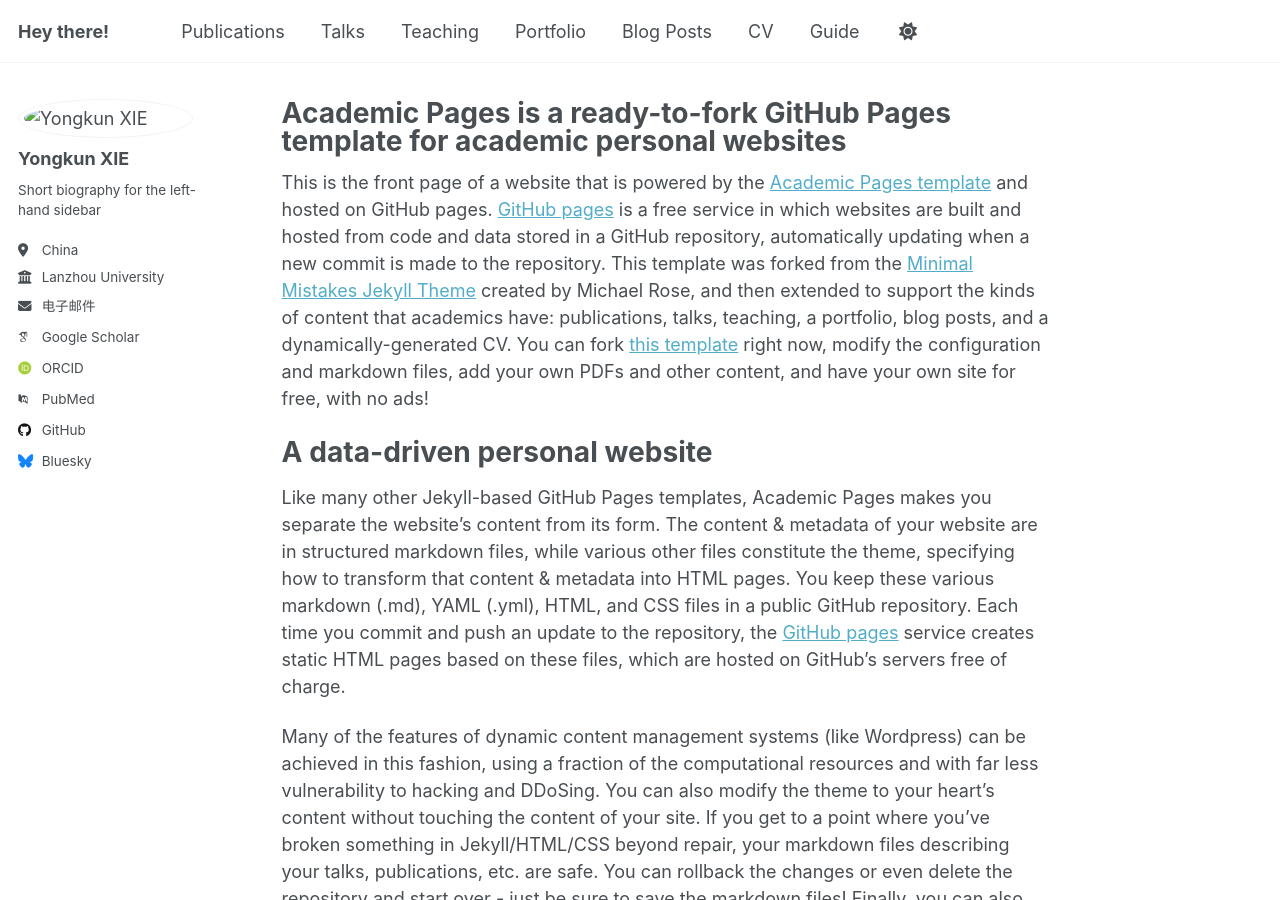
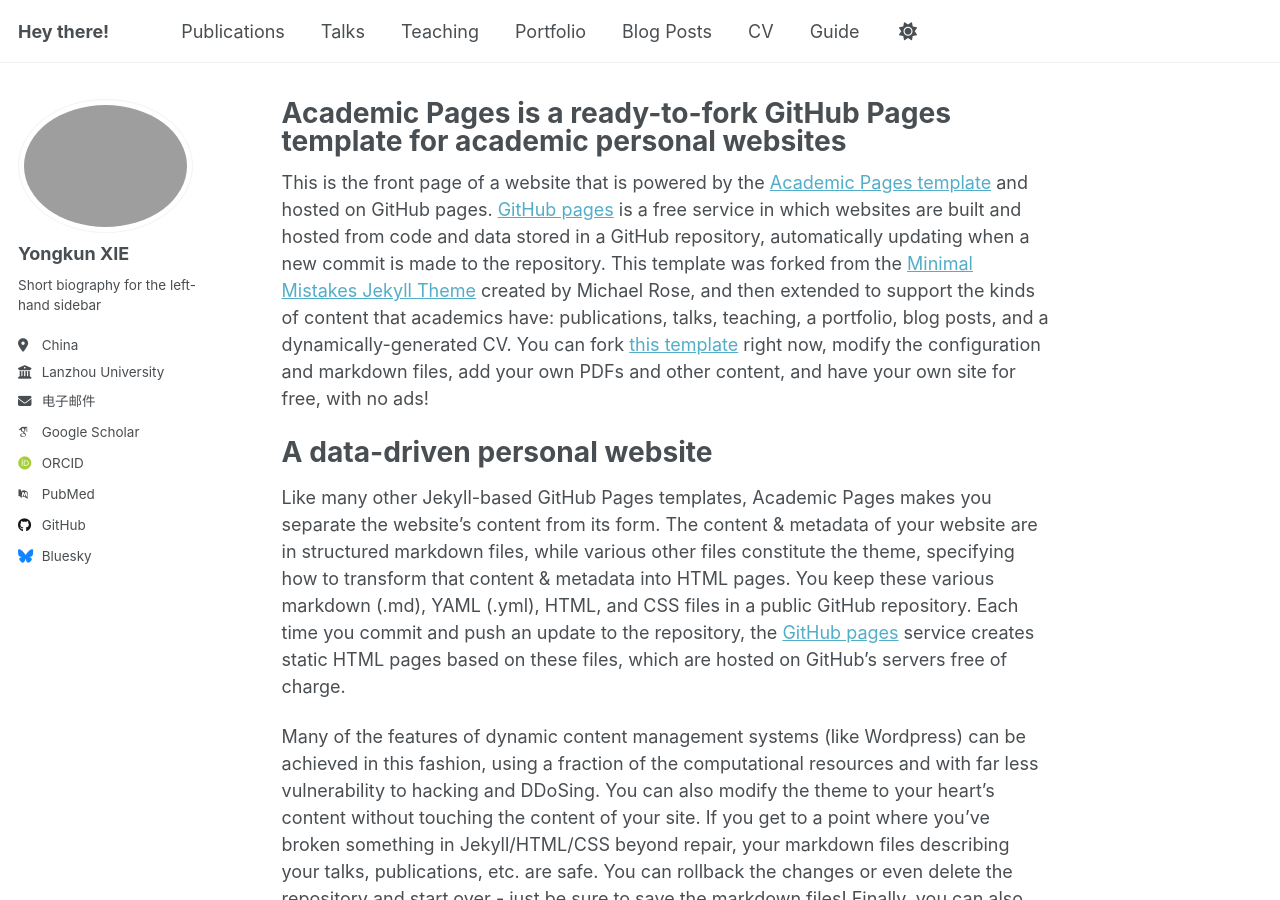
Before and after one commit to yongkunxie/yongkunxie.github.io, a Jekyll site: the page built from _pages/about.md, in a window 1280 px wide and 900 px high. Built offline with Jekyll 4.4.1, drawn with Linux system fonts in a browser that asks for light colours; some web fonts are replaced.

Commit message:
Update _config.yml

```diff
--- a/_config.yml
+++ b/_config.yml
@@ -22,7 +22,7 @@ repository               : "academicpages/academicpages.github.io"
 #               Additional customization can be done by editing /_includes/author-profile.html
 author:
   # Biographic information
-  avatar           : /assets/images/github.png
+  avatar           : /assets/images/github.jpg
   name             : "Yongkun XIE"
   pronouns         : # example: "she/her"
   bio              : "Short biography for the left-hand sidebar"
```
